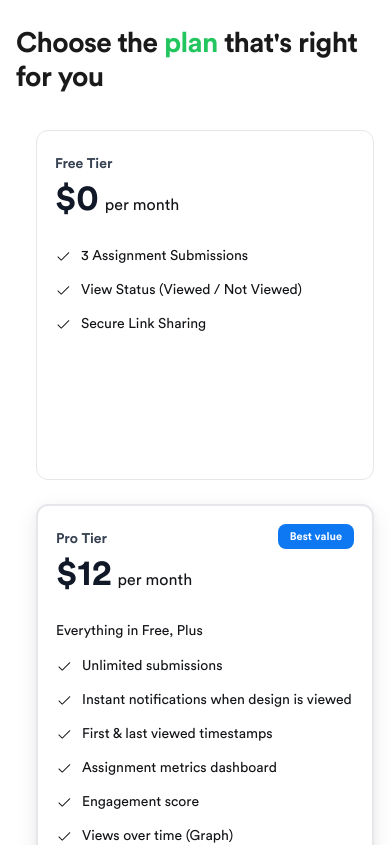
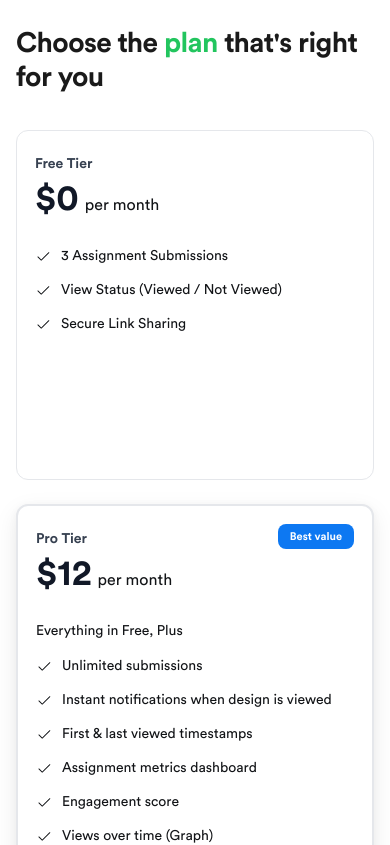
Before and after one commit to Sivasai1810/bynd-new, a React app: page / in a window 390 px wide. Shown: the part 4500-5345 px from the top of the page. Built offline with nearby package versions, Linux system fonts and the light colour scheme; the HTML template or start-up script is replaced by a standard one.

Commit message:
added the link url formals

```diff
--- a/src/component/pricing.css
+++ b/src/component/pricing.css
@@ -233,6 +233,7 @@
     grid-template-columns: 1fr;
     gap: 24px;
     margin-bottom: 28px;
+    margin-left: 0;
   }
 
   .pricing-card {
@@ -337,6 +338,7 @@
     grid-template-columns: 1fr;
     gap: 28px;
     margin-bottom: 32px;
+    margin-left: 0;
   }
 
   .pricing-card {
@@ -432,6 +434,7 @@
     grid-template-columns: 1fr;
     gap: 32px 28px;
     margin-bottom: 36px;
+    margin-left: 0;
   }
 
   .pricing-card {
```
